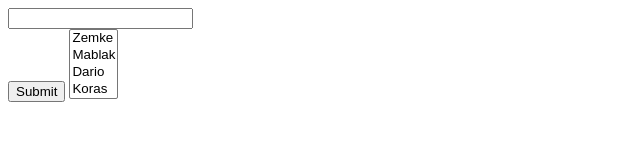
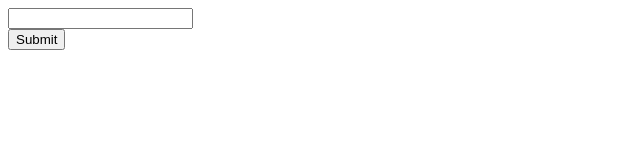
Before and after one commit to Zemke/tagbox, a plain HTML site: page index.html in a window 1280 px wide. Shown: the whole page, without its empty margins (0-640 px from the left). Drawn offline with Linux system fonts and the light colour scheme.

Commit message:
Remove test select box

```diff
--- a/index.html
+++ b/index.html
@@ -16,12 +16,6 @@
     </select>
   </zemke-tag-box>
   <input type="submit" value="Submit">
-    <select name="tags2" multiple>
-      <option value="1">Zemke</option>
-      <option value="2">Mablak</option>
-      <option value="3">Dario</option>
-      <option value="4">Koras</option>
-    </select>
 </form>
 
 </body>
```
